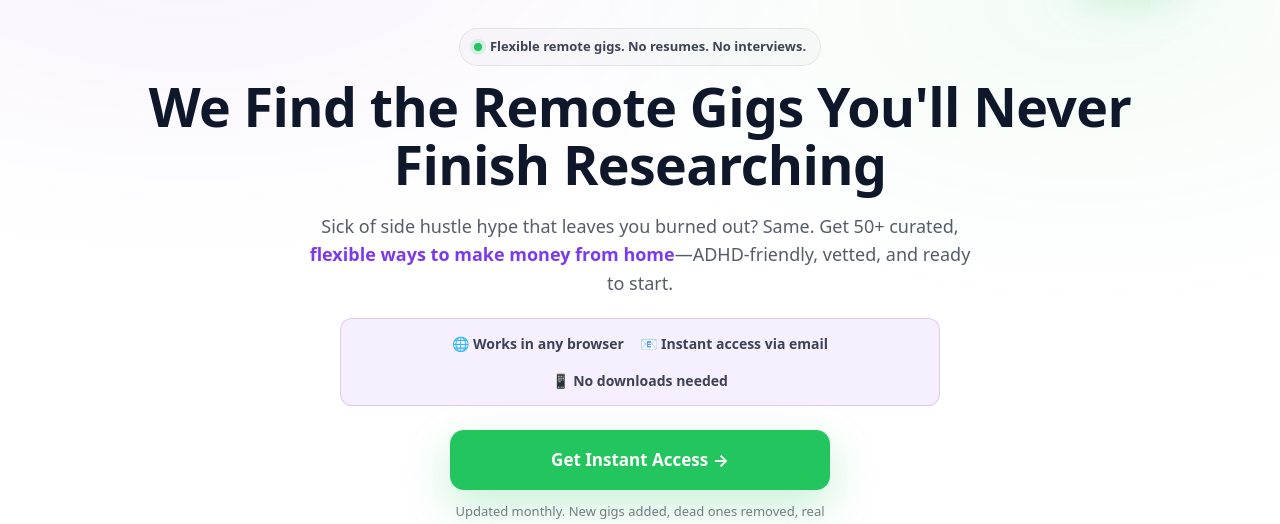
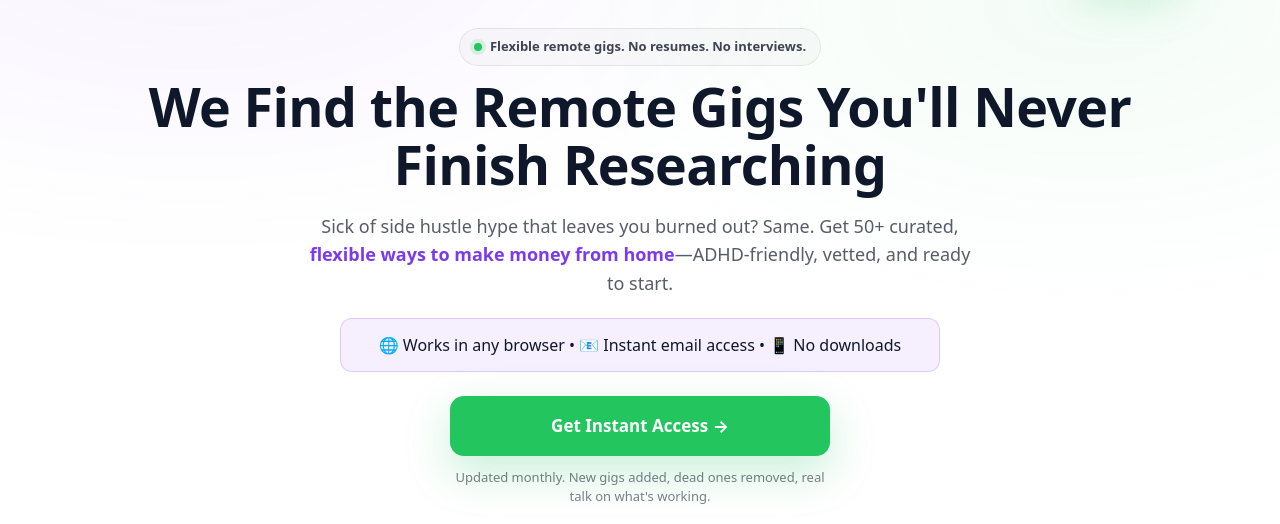
Before and after one commit to 925adhd/925adhd.github.io, a plain HTML site: page index.html in a window 1280 px wide. Shown: the part 73-597 px from the top of the page. Drawn offline with Linux system fonts and the light colour scheme.

Commit message:
Update index.html

```diff
--- a/index.html
+++ b/index.html
@@ -567,10 +567,9 @@
 
         <!-- Instant Access Bar - Prominent -->
         <div class="access-bar">
-          <span>🌐 Works in any browser</span>
-          <span>📧 Instant access via email</span>
-          <span>📱 No downloads needed</span>
+        🌐 Works in any browser • 📧 Instant email access • 📱 No downloads
         </div>
+
 
         <div style="display: flex; flex-direction: column; gap: 12px; align-items: center; max-width: 380px; margin: 24px auto;">
           <a class="btn primary" href="https://buy.stripe.com/28E3cw1B33logABev67Zu02" style="width: 100%; padding: 16px 32px; font-size: 17px; justify-content: center;">
```
